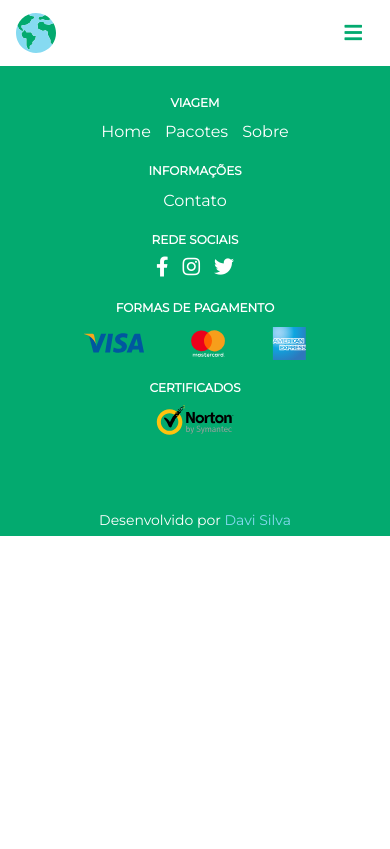
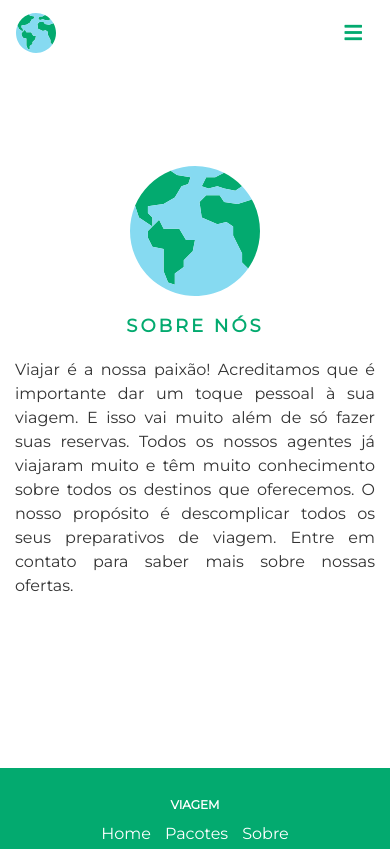
Before and after one commit to Davi-Silva/UVV, a plain HTML site: page viagens/about.html in a window 390 px wide. Shown: the top 849 px of the page. Drawn offline with nearby package versions, Linux system fonts and the light colour scheme.

Commit message:
About page added and navbar dropdown menu restylized.

```diff
--- a/viagens/about.html
+++ b/viagens/about.html
@@ -58,7 +58,29 @@
 </nav>
 
 
-
+<div class="about-page">
+    <div class="container">
+        <div class="row">
+            <div class="col-md-12">
+                <header>
+                    <img src="./staticfiles/img/worldwide.svg" alt="Logo">
+                    <h1 class="text-center">Sobre nós</h1>
+                </header>
+                <section>
+                    <p>
+                        Viajar é a nossa paixão! Acreditamos que é importante
+                        dar um toque pessoal à sua viagem. E isso vai muito
+                        além de só fazer suas reservas. Todos os nossos agentes
+                        já viajaram muito e têm muito conhecimento sobre todos
+                        os destinos que oferecemos. O nosso propósito é
+                        descomplicar todos os seus preparativos de viagem.
+                        Entre em contato para saber mais sobre nossas ofertas.
+                    </p>
+                </section>
+            </div>
+        </div>
+    </div>
+</div>
 
 
 <footer>
--- a/viagens/staticfiles/css/about.css
+++ b/viagens/staticfiles/css/about.css
@@ -0,0 +1,27 @@
+.about-page {
+    padding: 40px 0 150px 0;
+}
+
+.about-page img {
+    display: table;
+    margin: 60px auto 20px auto;
+    height: 130px;
+    width: 130px;
+}
+
+.about-page header h1 {
+    text-transform: uppercase;
+    font-size: 18px;
+    font-weight: 700;
+    color: #03aa6f;
+    letter-spacing: 3px;
+}
+
+.about-page p {
+    font-size: 16px;
+    max-width: 700px;
+    text-align: justify;
+    color: #333;
+    display: table;
+    margin: 20px auto;
+}
--- a/viagens/staticfiles/css/main.css
+++ b/viagens/staticfiles/css/main.css
@@ -151,6 +151,10 @@ footer .social-media li i {
 
     }
 
+    .navbar #navbarSupportedContent .navbar-nav .nav-item .dropdown-menu {
+        background: rgba(0, 0, 0, 0.05);
+    }
+
     footer h6 {
         text-align: center;
         margin: 0;
```
Also changed, not shown: viagens/staticfiles/css/homepage.css (+57 -6 lines).
